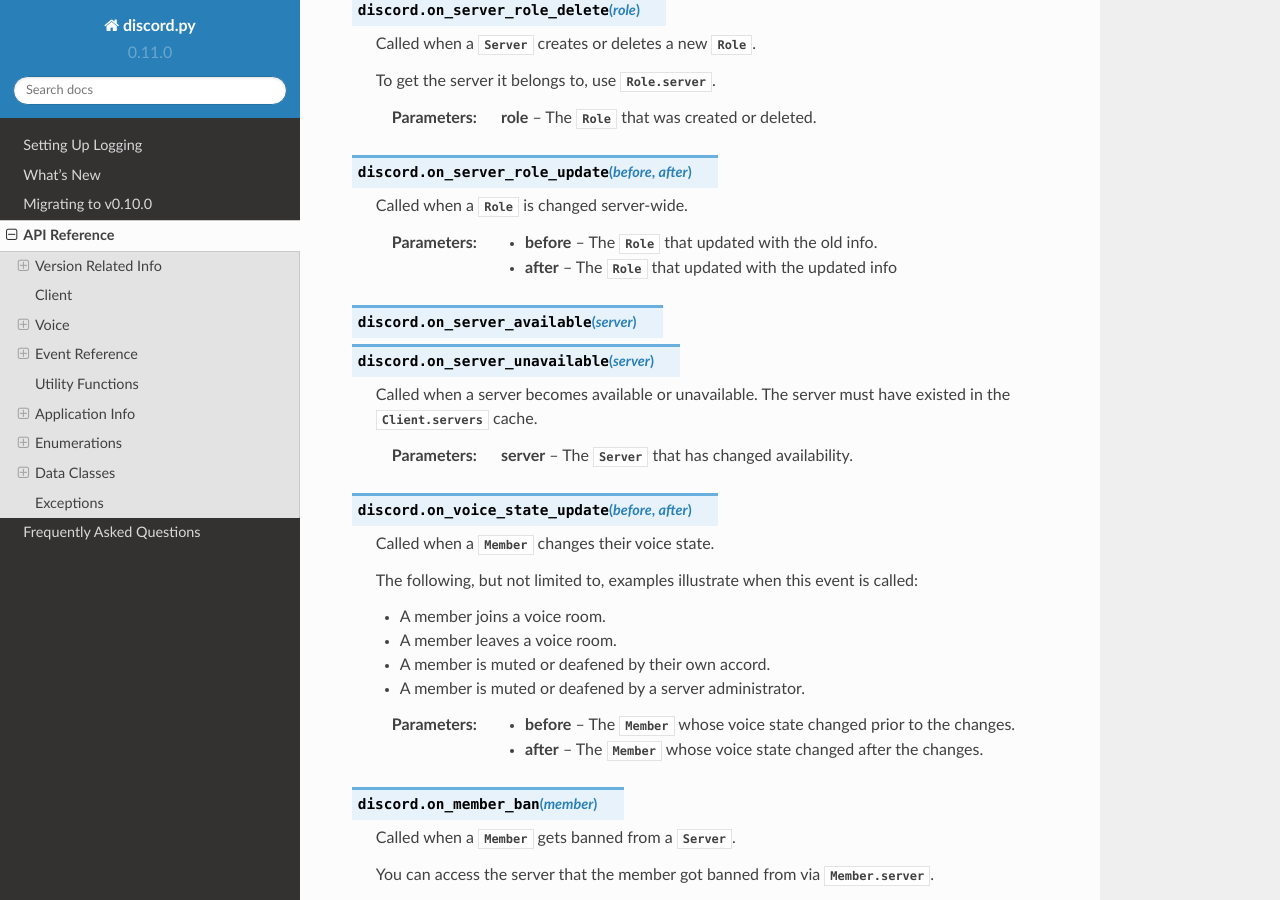
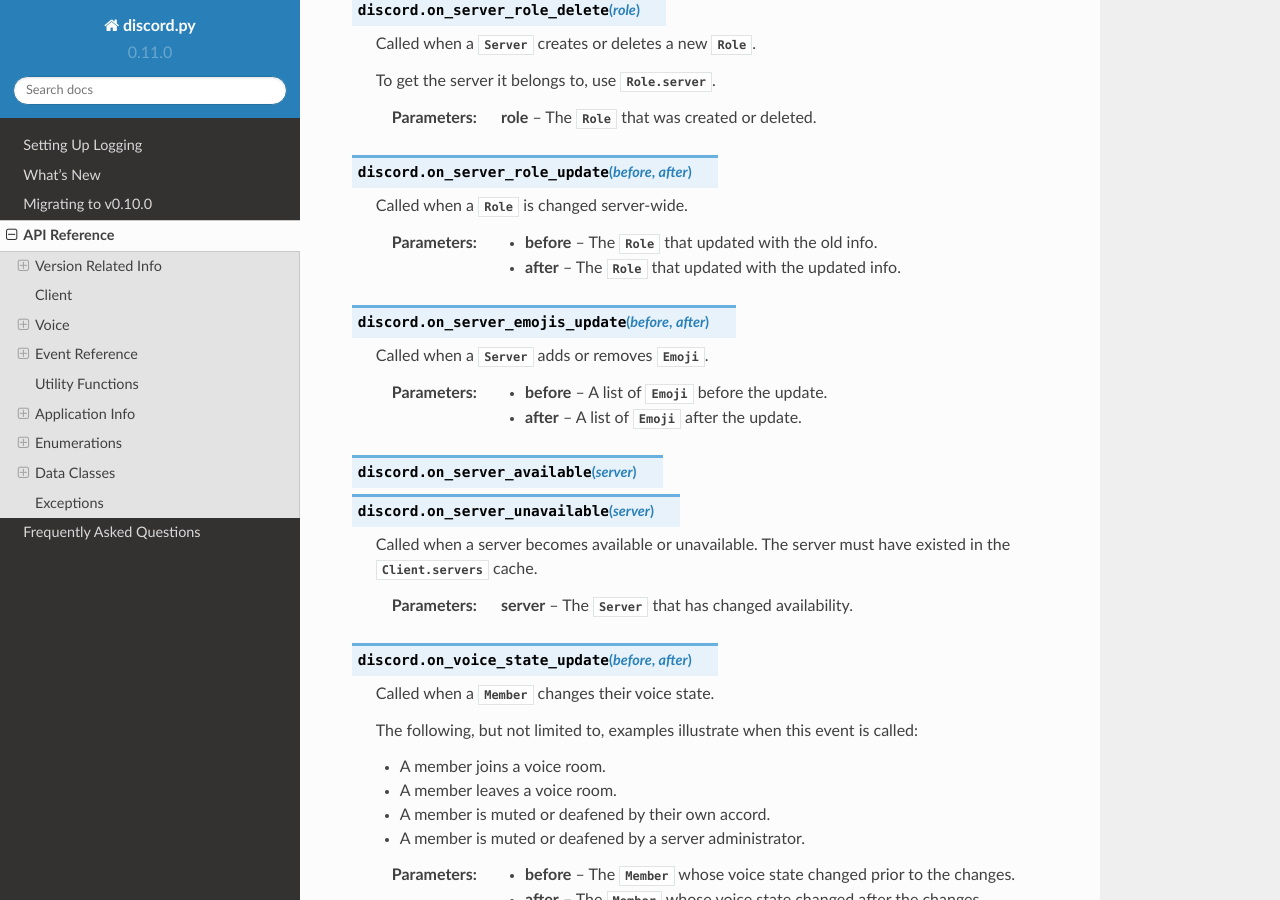
Before and after one commit to spartacus0816/dsbot, a Sphinx documentation site: the page built from docs/api.rst, in a window 1280 px wide and 900 px high, scrolled down 5739 px. Built offline with Sphinx 7.4.7 and the Read the Docs theme 2.0.0, drawn with Linux system fonts in a browser that asks for light colours.

Commit message:
Document the new emoji stuff.

```diff
--- a/docs/api.rst
+++ b/docs/api.rst
@@ -280,7 +280,14 @@
     Called when a :class:`Role` is changed server-wide.
 
     :param before: The :class:`Role` that updated with the old info.
-    :param after: The :class:`Role` that updated with the updated info
+    :param after: The :class:`Role` that updated with the updated info.
+
+.. function:: on_server_emojis_update(before, after)
+
+    Called when a :class:`Server` adds or removes :class:`Emoji`.
+
+    :param before: A list of :class:`Emoji` before the update.
+    :param after: A list of :class:`Emoji` after the update.
 
 .. function:: on_server_available(server)
               on_server_unavailable(server)
@@ -583,6 +590,12 @@
 .. autoclass:: Game
     :members:
 
+Emoji
+~~~~~
+
+.. autoclass:: Emoji
+    :members:
+
 Role
 ~~~~~
 
```
